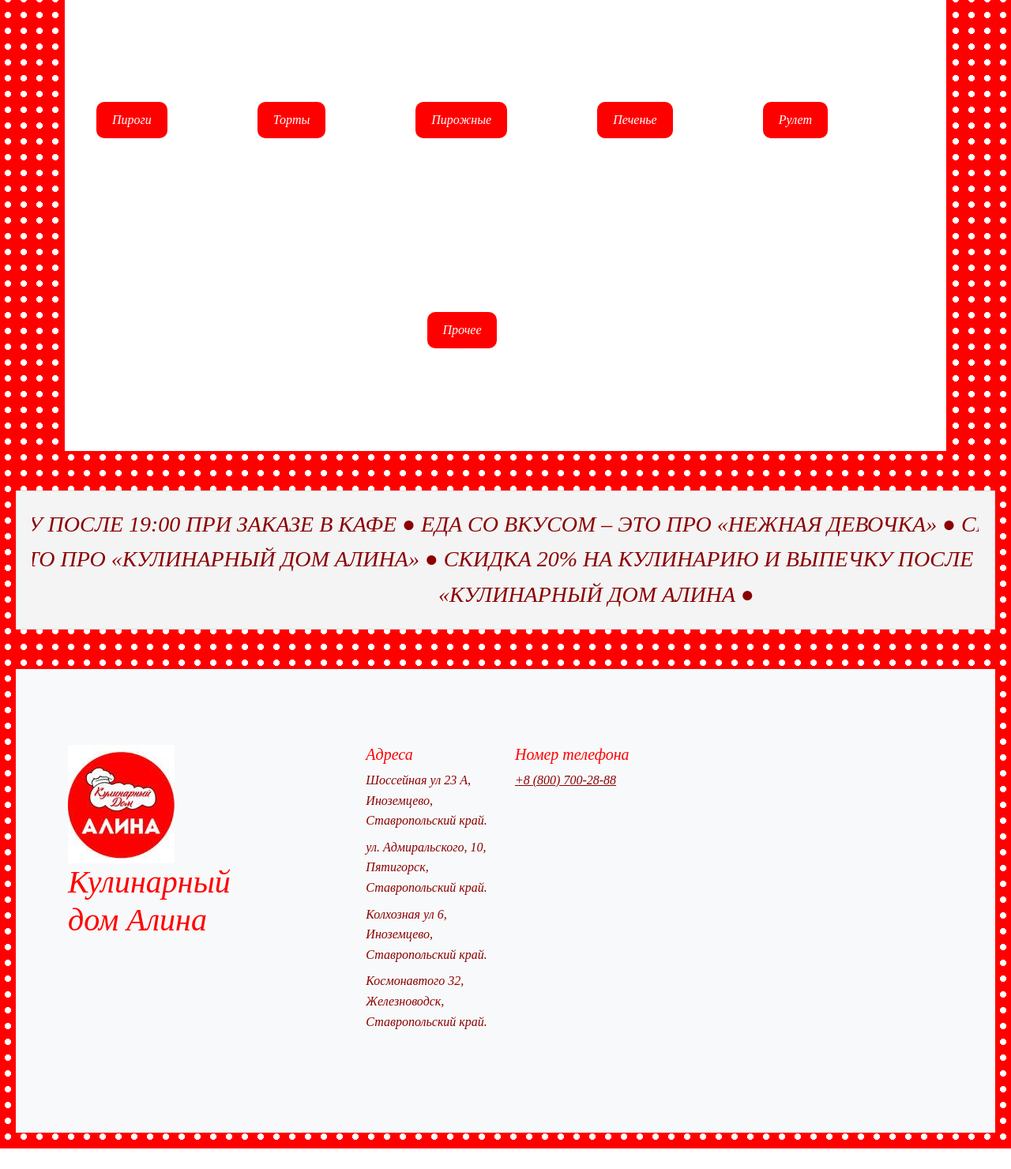
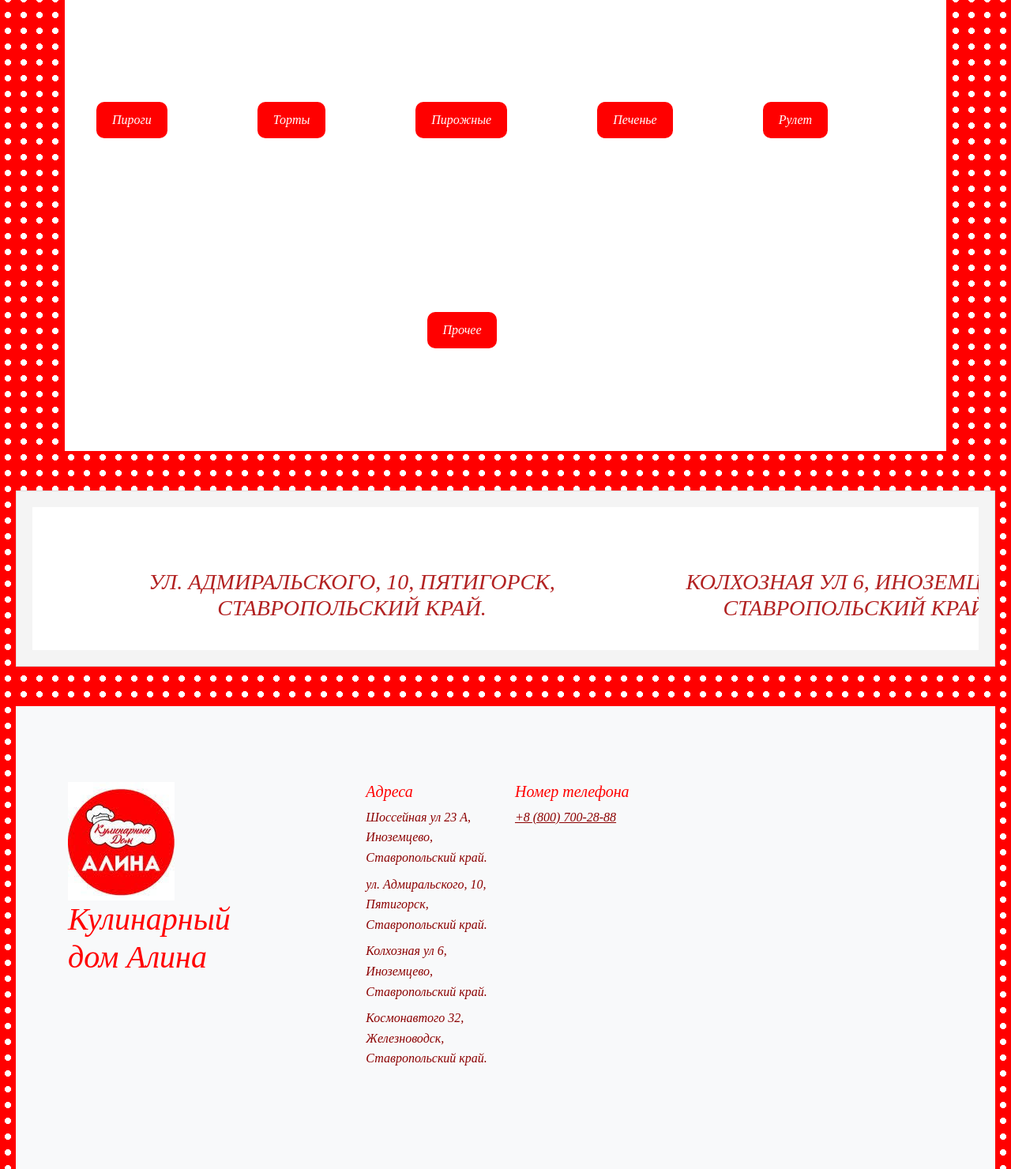
Before and after one commit to Artists353/KDalina_, a Django app: page / in a window 1280 px wide. Shown: the part 851-2331 px from the top of the page at 79% size. Before the commit the page ends 2305 px from the top, so only its background shows below. Run offline with Django 5.2, Linux system fonts and the light colour scheme.

Commit message:
mini update

```diff
--- a/main/templates/main/basic_file.html
+++ b/main/templates/main/basic_file.html
@@ -43,7 +43,15 @@
 						<div class="elementor-element elementor-element-e08ed34 elementor-widget elementor-widget-html" data-id="e08ed34" data-element_type="widget" data-widget_type="html.default">
 				<div class="elementor-widget-container">
 			<div class="hwrap"><div class="hmove">
-  <div class="hitem" style="color: #8B0000">СКИДКА 20% НА КУЛИНАРИЮ И ВЫПЕЧКУ ПОСЛЕ 19:00 ПРИ ЗАКАЗЕ В КАФЕ ● Еда со вкусом – это про «Нежная девочка» ● СКИДКА 20% НА КУЛИНАРИЮ И ВЫПЕЧКУ ПОСЛЕ 19:00 ПРИ ЗАКАЗЕ В КАФЕ ● Еда со вкусом – это про «Кулинарный дом Алина» ● СКИДКА 20% НА КУЛИНАРИЮ И ВЫПЕЧКУ ПОСЛЕ 19:00 ПРИ ЗАКАЗЕ В КАФЕ ● Еда со вкусом – это про «Кулинарный дом Алина ● </div>
+  <div class="hitem" style="color: #8B0000">
+    <nav class="catalog-menu">
+      <ul>
+        <li><em><h3><a class="p-2 text-red" href="https://www.google.com/maps/place/%D0%A8%D0%BE%D1%81%D1%81%D0%B5%D0%B9%D0%BD%D0%B0%D1%8F+%D1%83%D0%BB.,+23+%D0%90/@44.084015,43.078336,16.03z/data=!4m7!3m6!1s0x40579e41ab98a7df:0x294f65206afbac06!4b1!8m2!3d44.0879164!4d43.0830474!16s%2Fg%2F11rg671219?entry=ttu&g_ep=EgoyMDI1MDgwNi4wIKXMDSoASAFQAw%3D%3D" target="_blank">Шоссейная ул 23 А, Иноземцево, Ставропольский край.</a></h3></em></li>
+        <li><em><h3><a class="p-2 text-red" href="https://www.google.com/maps/place/%D1%83%D0%BB.+%D0%90%D0%B4%D0%BC%D0%B8%D1%80%D0%B0%D0%BB%D1%8C%D1%81%D0%BA%D0%BE%D0%B3%D0%BE,+10,+%D0%9F%D1%8F%D1%82%D0%B8%D0%B3%D0%BE%D1%80%D1%81%D0%BA,+%D0%A1%D1%82%D0%B0%D0%B2%D1%80%D0%BE%D0%BF%D0%BE%D0%BB%D1%8C%D1%81%D0%BA%D0%B8%D0%B9+%D0%BA%D1%80%D0%B0%D0%B9,+357538/@44.0522088,43.033983,17z/data=!3m1!4b1!4m6!3m5!1s0x40579d909127d2b1:0x58816ceb02ed836b!8m2!3d44.0522088!4d43.0365633!16s%2Fg%2F11c1jrwhyh?entry=ttu&g_ep=EgoyMDI1MDgwNi4wIKXMDSoASAFQAw%3D%3D" target="_blank">ул. Адмиральского, 10, Пятигорск, Ставропольский край. </a></h3></em></li>
+        <li><em><h3><a class="p-2 text-red" href="https://www.google.com/maps/place/%D0%9A%D0%BE%D0%BB%D1%85%D0%BE%D0%B7%D0%BD%D0%B0%D1%8F+%D1%83%D0%BB.,+6,+%D0%98%D0%BD%D0%BE%D0%B7%D0%B5%D0%BC%D1%86%D0%B5%D0%B2%D0%BE,+%D0%A1%D1%82%D0%B0%D0%B2%D1%80%D0%BE%D0%BF%D0%BE%D0%BB%D1%8C%D1%81%D0%BA%D0%B8%D0%B9+%D0%BA%D1%80%D0%B0%D0%B9,+357432/@44.0862639,43.0804753,17z/data=!3m1!4b1!4m6!3m5!1s0x40579e403d789d2b:0x9b73f45275cf6653!8m2!3d44.0862639!4d43.0830556!16s%2Fg%2F11vkgjsgjt?entry=ttu&g_ep=EgoyMDI1MDgwNi4wIKXMDSoASAFQAw%3D%3D" target="_blank">Колхозная ул 6, Иноземцево, Ставропольский край.</a></h3></em></li>
+        <li><em><h3><a class="p-2 text-red" href="https://www.google.com/maps/place/%D1%83%D0%BB.+%D0%9A%D0%BE%D1%81%D0%BC%D0%BE%D0%BD%D0%B0%D0%B2%D1%82%D0%BE%D0%B2,+32,+%D0%96%D0%B5%D0%BB%D0%B5%D0%B7%D0%BD%D0%BE%D0%B2%D0%BE%D0%B4%D1%81%D0%BA,+%D0%A1%D1%82%D0%B0%D0%B2%D1%80%D0%BE%D0%BF%D0%BE%D0%BB%D1%8C%D1%81%D0%BA%D0%B8%D0%B9+%D0%BA%D1%80%D0%B0%D0%B9,+357415/@44.1457002,43.0084461,17z/data=!3m1!4b1!4m6!3m5!1s0x405798e3e115b5e5:0xb4b201f9f0894100!8m2!3d44.1457002!4d43.0110264!16s%2Fg%2F11bw4h98h1?entry=ttu&g_ep=EgoyMDI1MDgwNi4wIKXMDSoASAFQAw%3D%3D" target="_blank">Космонавтого 32, Железноводск, Ставропольский край.</a></h3></em></li>
+      </ul>
+  </div>
 </div></div>
 
 <style>
```
